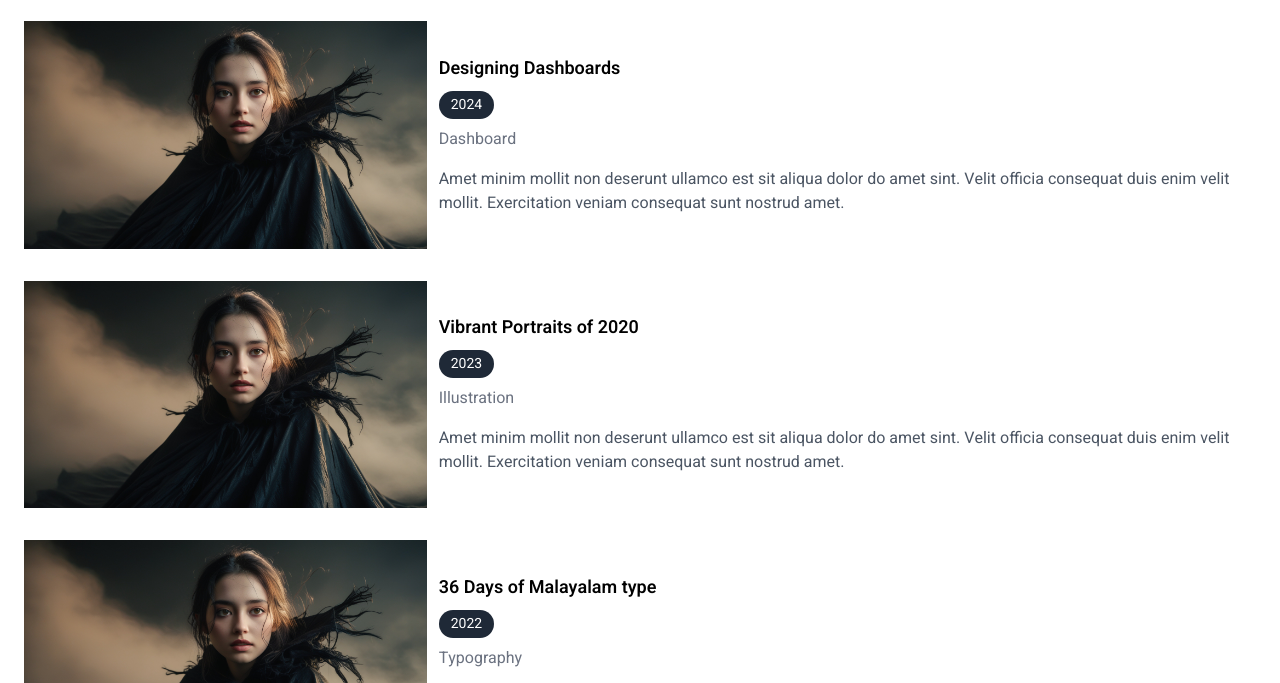
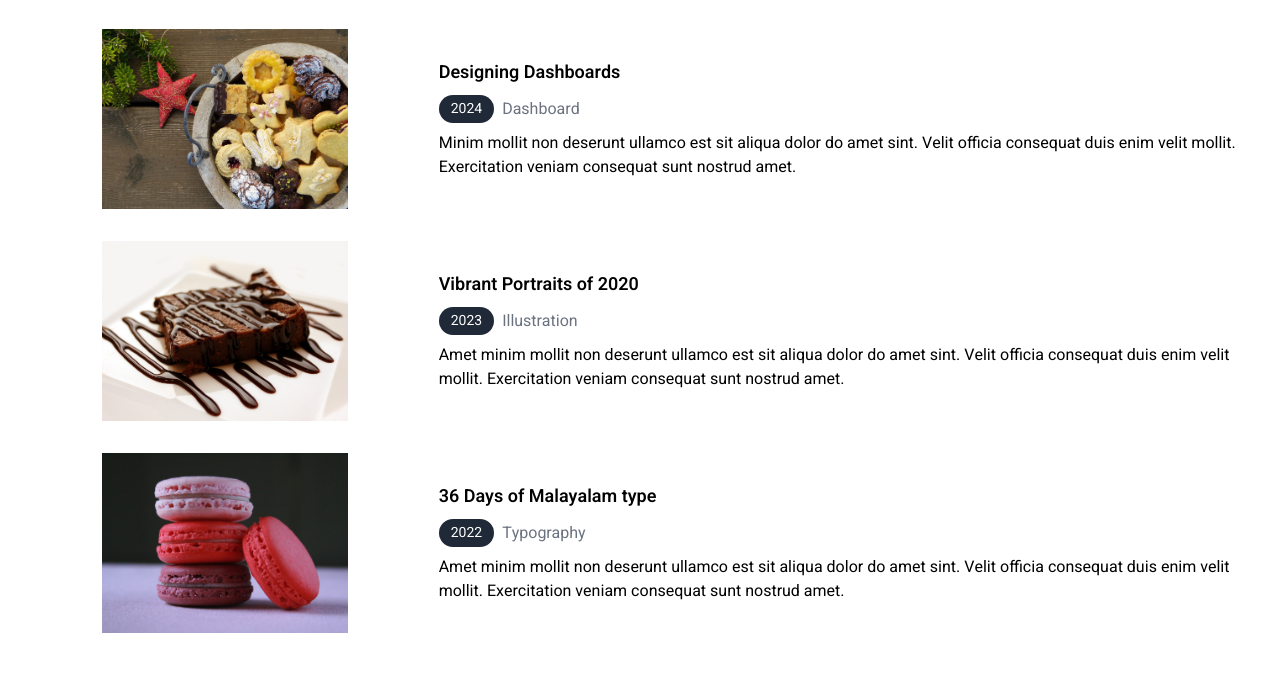
Before and after one commit to AnnieToast/project_mid, a plain HTML site: page index.html in a window 1280 px wide. Shown: the part 1257-1940 px from the top of the page. Drawn offline with nearby package versions, Linux system fonts and the light colour scheme; a web font is replaced by a local one.

Commit message:
Update index.html

```diff
--- a/index.html
+++ b/index.html
@@ -1,5 +1,6 @@
 <!DOCTYPE html>
 <html lang="en">
+
 <head>
   <meta charset="UTF-8">
   <meta name="viewport" content="width=device-width, initial-scale=1.0">
@@ -8,11 +9,13 @@
   <link href="https://cdnjs.cloudflare.com/ajax/libs/font-awesome/5.15.3/css/all.min.css" rel="stylesheet">
   <link rel="preconnect" href="https://fonts.googleapis.com">
   <link rel="preconnect" href="https://fonts.gstatic.com" crossorigin>
-    <link href="https://fonts.googleapis.com/css2?family=Heebo:wght@100..900&family=Sofadi+One&display=swap" rel="stylesheet">
+  <link href="https://fonts.googleapis.com/css2?family=Heebo:wght@100..900&family=Sofadi+One&display=swap"
+    rel="stylesheet">
   <link rel="stylesheet" href="style.css">
 
   </style>
 </head>
+
 <body class="bg-white font-sans">
   <!-- Header Section -->
   <header class="header bg-white shadow">
@@ -31,7 +34,7 @@
 
 
 
- <!-- Hero Section -->
+  <!-- First Section -->
   <section class="container mx-auto px-6 mt-12 lg:mt-16">
     <div class="grid grid-cols-1 lg:grid-cols-12 gap-8 items-center">
       <!-- Left Content -->
@@ -44,7 +47,8 @@
           Velit officia consequat duis enim velit mollit.
         </p>
         <div class="flex justify-center">
-        <button type="button" class="focus:outline-none text-white bg-red-600 hover:bg-red-700 focus:ring-4 focus:ring-red-300 font-medium rounded-sm text-sm px-5 py-2.5">
+          <button type="button"
+            class="focus:outline-none text-white bg-red-600 hover:bg-red-700 focus:ring-4 focus:ring-red-300 font-medium rounded-sm text-sm px-5 py-2.5">
             Download Resume
           </button>
         </div>
@@ -76,7 +80,8 @@
             Velit officia consequat duis enim velit mollit.
           </p>
           <div class="flex justify-center">
-          <button type="button" class="focus:outline-none text-white bg-red-600 hover:bg-red-700 focus:ring-4 focus:ring-red-300 font-medium rounded-sm text-sm px-5 py-2.5">
+            <button type="button"
+              class="focus:outline-none text-white bg-red-600 hover:bg-red-700 focus:ring-4 focus:ring-red-300 font-medium rounded-sm text-sm px-5 py-2.5">
               Download Resume
             </button>
           </div>
@@ -88,10 +93,10 @@
   <!-- Middle Content -->
   <section class="container mx-auto px-24 mt-12 lg:mt-16 middlebg allfont py-12">
     <div class="flex justify-between items-center mb-4">
-    <p class="text-gray-700">
+      <p class="text-gray-700 text-2xl:">
         <span>Resent posts</span>
       </p>
-      <p class="text-blue-400 ">
+      <p class="text-blue-400 text-base ">
         <span>View all</span>
       </p>
     </div>
@@ -106,9 +111,11 @@
           <span>|</span>
           <span>Design, Pattern</span>
         </p>
-        <p class="text-gray-600 text-base leading-relaxed mb-6 flex justify-center ml-6 mr-12">Amet minim Mollit non deserunt ullamco
-          est sit aliqua dolor do amet sint. Velit officia consequat duis enim velit mollit. Exercitation veniaum consequat
-          sunt  nostrud amet.</p>
+        <p class="text-gray-600 text-base leading-relaxed mb-6 flex justify-center ml-6 mr-12">Amet minim Mollit non
+          deserunt ullamco
+          est sit aliqua dolor do amet sint. Velit officia consequat duis enim velit mollit. Exercitation veniaum
+          consequat
+          sunt nostrud amet.</p>
       </div>
       <!-- Right Content -->
       <div class="lg:col-span-6 bg-white">
@@ -120,31 +127,31 @@
           <span>|</span>
           <span>Figma, Icon Design</span>
         </p>
-        <p class="text-gray-600 text-base leading-relaxed mb-6 flex justify-center ml-6 mr-12">Amet minim Mollit non deserunt ullamco est sit aliqua dolor do amet sint. Velit officia
-          consequat duis enim velit mollit. Exercitation veniaum consequat sunt  nostrud amet.</p>
+        <p class="text-gray-600 text-base leading-relaxed mb-6 flex justify-center ml-6 mr-12">Amet minim Mollit non
+          deserunt ullamco est sit aliqua dolor do amet sint. Velit officia
+          consequat duis enim velit mollit. Exercitation veniaum consequat sunt nostrud amet.</p>
       </div>
   </section>
 
   <section class="container mx-auto px-6 mt-12 lg:mt-16">
     <div class="flex justify-start mb-8">
-    <p class="text-sm">Featured Works</p6>
+      <p class="text-xl allfont">Featured Works</p6>
     </div>
     <div class="grid grid-cols-1 lg:grid-cols-9 gap-3 items-center">
       <!-- Left Image -->
       <div class="lg:col-span-3 flex justify-center order-1">
-      <div class="bg-blue-100 w-246 h-180 flex items-center justify-center">
-        <img class="w-246 h-180 object-cover" src="pic7.jpg">
+        <div class="bg-blue-100  w-[246px] h-[180px] flex items-center justify-center">
+          <img class="w-[246px] h-[180px] object-cover" src="cookies.jpg">
         </div>
       </div>
-
-    <!-- Right Content -->
       <div class="lg:col-span-6 order-2">
         <h4 class="text-lg font-semibold mb-2">Designing Dashboards</h4>
-      <button class="bg-gray-800 text-white text-sm px-3 py-1 rounded-full mb-2">2024</button>
-      <p class="text-gray-500">Dashboard</p>
-      <p class="text-gray-600 mt-4">
-        Amet minim mollit non deserunt ullamco est sit aliqua dolor do amet sint. Velit officia consequat duis enim velit mollit. Exercitation veniam consequat sunt nostrud amet.
-      </p>
+        <div class="flex items-center space-x-2 mb-2">
+          <span class="bg-gray-800 text-white text-sm px-3 py-1 rounded-full">2024</span>
+          <span class="text-gray-500">Dashboard</span>
+        </div>
+        <p>Minim mollit non deserunt ullamco est sit aliqua dolor do amet sint. Velit officia consequat duis enim velit
+          mollit. Exercitation veniam consequat sunt nostrud amet.</p>
       </div>
     </div>
 
@@ -153,19 +160,20 @@
     <div class="grid grid-cols-1 lg:grid-cols-9 gap-3 items-center">
       <!-- Left Image -->
       <div class="lg:col-span-3 flex justify-center order-1">
-    <div class="bg-blue-100  w-246 h-180 flex items-center justify-center">
-      <img class="w-246 h-180" src="pic7.jpg">
+        <div class="bg-blue-100  w-[246px] h-[180px] flex items-center justify-center">
+          <img class="w-[246px] h-[180px] object-cover" src="brownie.jpg">
         </div>
       </div>
 
       <!-- Right Content -->
       <div class="lg:col-span-6 order-2">
         <h4 class="text-lg font-semibold mb-2">Vibrant Portraits of 2020</h4>
-    <button class="bg-gray-800 text-white text-sm px-3 py-1 rounded-full mb-2">2023</button>
-    <p class="text-gray-500">Illustration</p>
-    <p class="text-gray-600 mt-4">
-      Amet minim mollit non deserunt ullamco est sit aliqua dolor do amet sint. Velit officia consequat duis enim velit mollit. Exercitation veniam consequat sunt nostrud amet.
-    </p>
+        <div class="flex items-center space-x-2 mb-2">
+          <span class="bg-gray-800 text-white text-sm px-3 py-1 rounded-full">2023</span>
+          <span class="text-gray-500">Illustration</span>
+        </div>
+        <p>Amet minim mollit non deserunt ullamco est sit aliqua dolor do amet sint. Velit officia consequat duis enim
+          velit mollit. Exercitation veniam consequat sunt nostrud amet.</p>
       </div>
     </div>
     <div class="flex justify-start mb-8">
@@ -173,18 +181,20 @@
     <div class="grid grid-cols-1 lg:grid-cols-9 gap-3 items-center">
       <!-- Left Image -->
       <div class="lg:col-span-3 flex justify-center order-1">
-    <div class="bg-blue-100  w-246 h-180 flex items-center justify-center">
-      <img class="w-246 h-180" src="pic7.jpg">
+        <div class="bg-blue-100  w-[246px] h-[180px] flex items-center justify-center">
+          <img class="w-[246px] h-[180px] object-cover" src="macaroons.jpg">
         </div>
       </div>
 
       <!-- Right Content -->
       <div class="lg:col-span-6 order-2">
         <h4 class="text-lg font-semibold mb-2">36 Days of Malayalam type</h4>
-    <button class="bg-gray-800 text-white text-sm px-3 py-1 rounded-full mb-2">2022</button>
-    <p class="text-gray-500">Typography</p>
-    <p class="text-gray-600 mt-4">
-      Amet minim mollit non deserunt ullamco est sit aliqua dolor do amet sint. Velit officia consequat duis enim velit mollit. Exercitation veniam consequat sunt nostrud amet.    </p>
+        <div class="flex items-center space-x-2 mb-2">
+          <span class="bg-gray-800 text-white text-sm px-3 py-1 rounded-full">2022</span>
+          <span class="text-gray-500">Typography</span>
+        </div>
+        <p>Amet minim mollit non deserunt ullamco est sit aliqua dolor do amet sint. Velit officia consequat duis enim
+          velit mollit. Exercitation veniam consequat sunt nostrud amet. </p>
       </div>
     </div>
   </section>
@@ -216,4 +226,5 @@
   </section>
 
 </body>
+
 </html>
```
Lines whose indentation alone changed are shown as unchanged.
